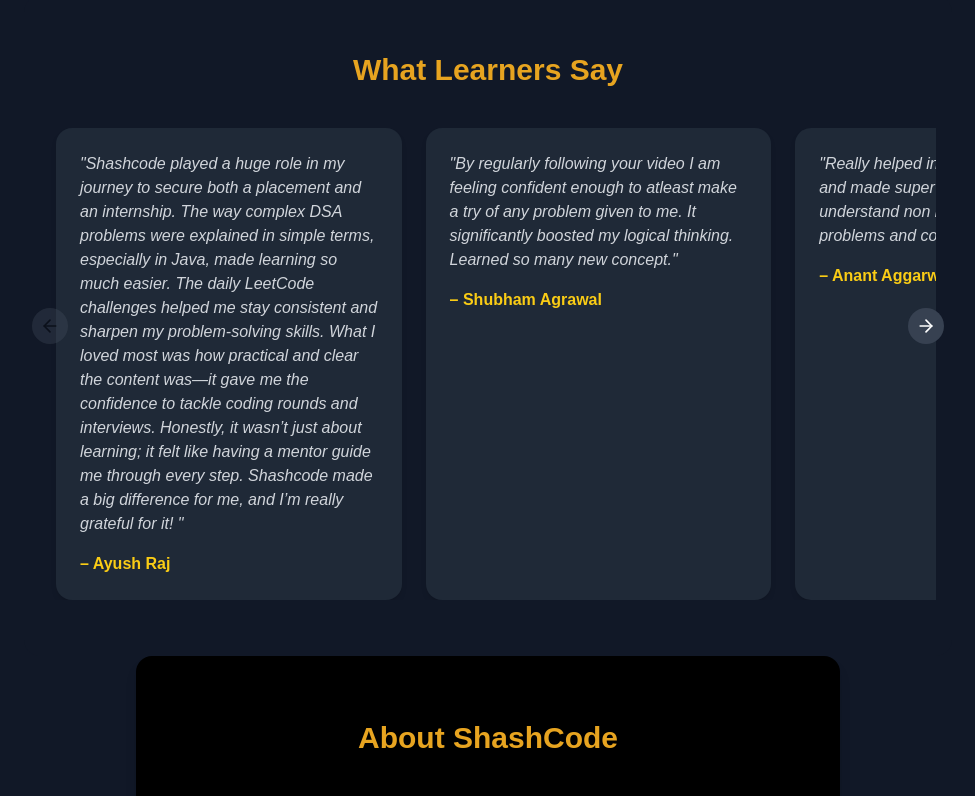
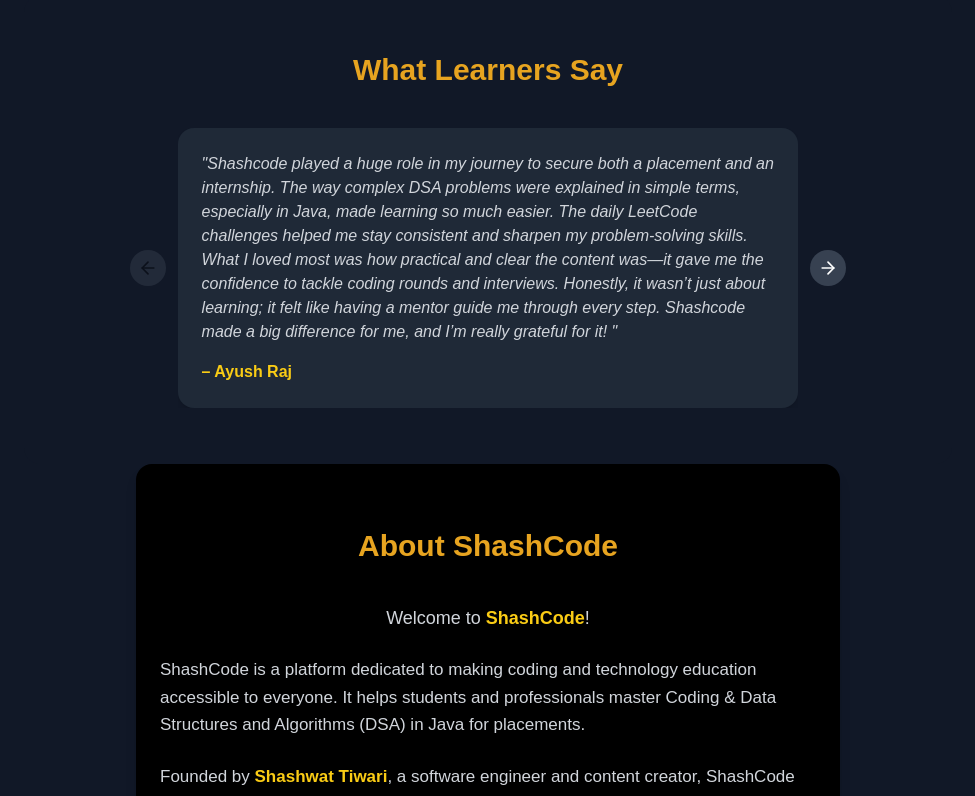
Before and after one commit to shashcode-org/shashcode, a React (Vite) app: page / in a window 1280 px wide. Shown: the part 692-1488 px from the top of the page, without its empty margins (152-1127 px from the left). Built offline with nearby package versions, Linux system fonts and the light colour scheme.

Commit message:
Testimonial UI Enhanced

```diff
--- a/src/components/Testimonials.jsx
+++ b/src/components/Testimonials.jsx
@@ -42,12 +42,25 @@
   };
 
   const scrollLeft = () => {
-    scrollRef.current.scrollBy({ left: -window.innerWidth, behavior: 'smooth' });
+    const container = scrollRef.current;
+    if (container) {
+      container.scrollBy({
+        left: -container.clientWidth,
+        behavior: 'smooth'
+      });
+    }
   };
 
   const scrollRight = () => {
-    scrollRef.current.scrollBy({ left: window.innerWidth, behavior: 'smooth' });
+    const container = scrollRef.current;
+    if (container) {
+      container.scrollBy({
+        left: container.clientWidth,
+        behavior: 'smooth'
+      });
+    }
   };
+
 
   useEffect(() => {
     const container = scrollRef.current;
@@ -65,11 +78,12 @@
           What Learners Say
         </h2>
 
-        {/* Scroll Arrows */}
+        <div className="relative flex items-center lg:w-[80%] mx-auto">
+          {/* Left Arrow */}
           <button
             onClick={scrollLeft}
             disabled={atStart}
-          className={`absolute left-2 top-1/2 transform -translate-y-1/2 p-2 rounded-full z-10 transition ${atStart
+            className={`z-10 p-2 rounded-full transition absolute left-0 top-1/2 -translate-y-1/2 ${atStart
                 ? 'bg-gray-600 opacity-30 cursor-not-allowed'
                 : 'bg-gray-700 hover:bg-gray-600 text-white'
               }`}
@@ -77,35 +91,34 @@
             <ArrowLeft size={20} />
           </button>
 
+          {/* Scrollable Container */}
+          <div
+            ref={scrollRef}
+            className="overflow-x-auto flex snap-x snap-mandatory scroll-smooth scrollbar-hide space-x-6 mx-12"
+          >
+            {testimonials.map((testimonial, index) => (
+              <div
+                key={index}
+                className="snap-center shrink-0 w-full bg-gray-800 p-6 rounded-2xl shadow-md"
+              >
+                <p className="italic text-gray-300">"{testimonial.quote}"</p>
+                <p className="mt-4 font-semibold text-yellow-400">– {testimonial.name}</p>
+              </div>
+            ))}
+          </div>
+
+          {/* Right Arrow */}
           <button
             onClick={scrollRight}
             disabled={atEnd}
-          className={`absolute right-2 top-1/2 transform -translate-y-1/2 p-2 rounded-full z-10 transition ${atEnd
+            className={`z-10 p-2 rounded-full transition absolute right-0 top-1/2 -translate-y-1/2 ${atEnd
                 ? 'bg-gray-600 opacity-30 cursor-not-allowed'
                 : 'bg-gray-700 hover:bg-gray-600 text-white'
               }`}
           >
             <ArrowRight size={20} />
           </button>
-
-        <div
-          ref={scrollRef}
-          className="overflow-x-auto flex snap-x snap-mandatory scroll-smooth scrollbar-hide px-4 space-x-6"
-        >
-          {testimonials.map((testimonial, index) => (
-            <div
-              key={index}
-              className="snap-center shrink-0 w-full sm:w-[80%] md:w-[50%] lg:w-[40%] bg-gray-800 p-6 rounded-2xl shadow-md"
-            >
-              <p className="italic text-gray-300">"{testimonial.quote}"</p>
-              <p className="mt-4 font-semibold text-yellow-400">
-                {/* – {testimonial.name}, {testimonial.role} */}
-                – {testimonial.name}
-              </p>
         </div>
-          ))}
-        </div>
-
       </section>
     </div>
   );
```
Lines whose indentation alone changed are shown as unchanged.
